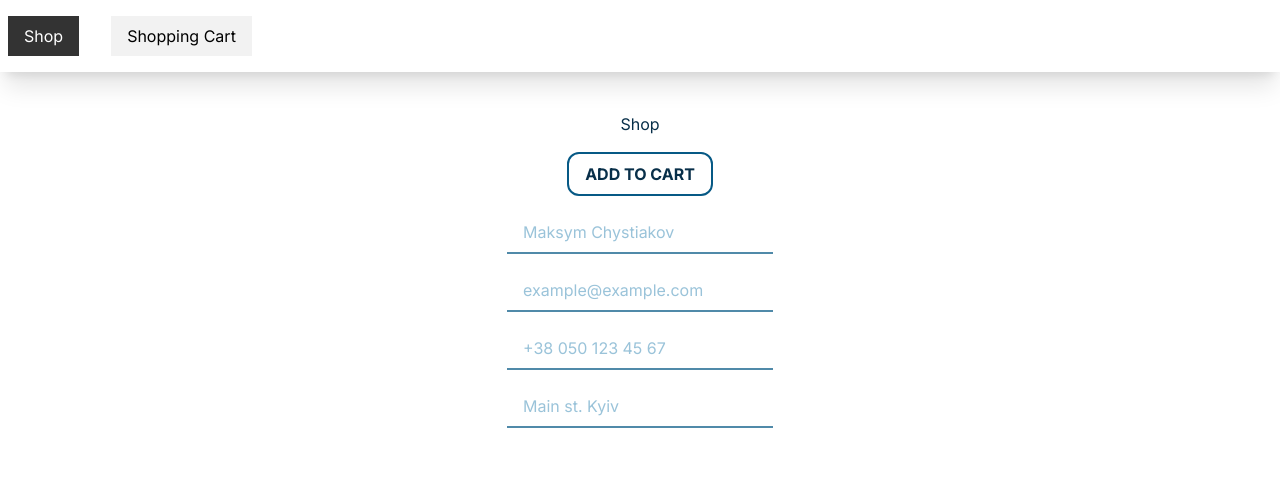
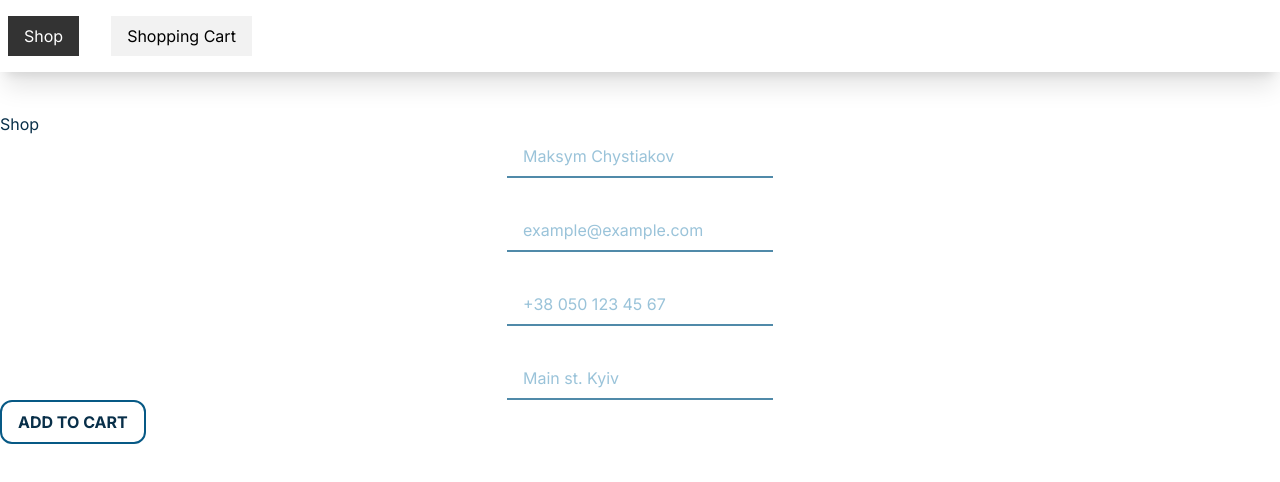
Before and after one commit to cheestick/delivery-app, a Next.js app: page / in a window 1280 px wide. Shown: the top 482 px of the page. Built offline with nearby package versions, Linux system fonts and the light colour scheme.

Commit message:
oreder form was moved to separate component

```diff
--- a/src/app/page.tsx
+++ b/src/app/page.tsx
@@ -1,5 +1,5 @@
+import OrderForm from "@/components/orderForm";
 import Button from "@/components/ui/Button";
-import Input from "@/components/ui/Input";
 
 export const metadata = {
   title: "Your Delivery - Shops",
@@ -8,13 +8,10 @@ export const metadata = {
 
 export default function Home() {
   return (
-    <main className="mt-10 flex flex-col gap-4 items-center text-sky-950">
+    <main className="mt-10  text-sky-950">
       <h1>Shop</h1>
+      <OrderForm />
       <Button>Add to cart</Button>
-      <Input placeholder="Maksym Chystiakov" />
-      <Input placeholder="example@example.com" type="email" />
-      <Input placeholder="+38 050 123 45 67" type="tel" />
-      <Input placeholder="Main st. Kyiv" type="text" />
     </main>
   );
 }
--- /dev/null
+++ b/src/components/orderForm.tsx
@@ -0,0 +1,13 @@
+import React from "react";
+import Input from "./ui/Input";
+
+export default function OrderForm() {
+  return (
+    <form className="order-form" autoFocus autoComplete="off">
+      <Input placeholder="Maksym Chystiakov" name="name" />
+      <Input placeholder="example@example.com" type="email" name="email" />
+      <Input placeholder="+38 050 123 45 67" type="tel" name="phone" />
+      <Input placeholder="Main st. Kyiv" type="text" name="address" />
+    </form>
+  );
+}
```
